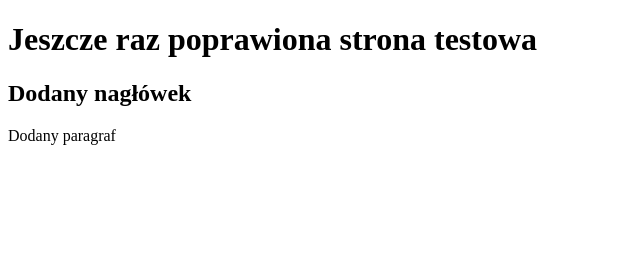
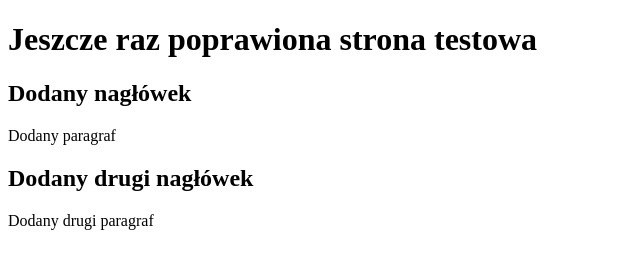
Before and after one commit to razzaroo/nauka-gita, a plain HTML site: page index.html in a window 1280 px wide. Shown: the whole page, without its empty margins (0-640 px from the left). Drawn offline with nearby package versions, Linux system fonts and the light colour scheme; files that its build step writes are made by us from their sources.

Commit message:
Add 2nd h2 and p

```diff
--- a/index.html
+++ b/index.html
@@ -10,5 +10,8 @@
 		<h2>Dodany nagłówek</h2>
 		<p>Dodany paragraf</p>
 
+		<h2>Dodany drugi nagłówek</h2>
+		<h>Dodany drugi paragraf</h>
+
 	</body>
 </html>
```
